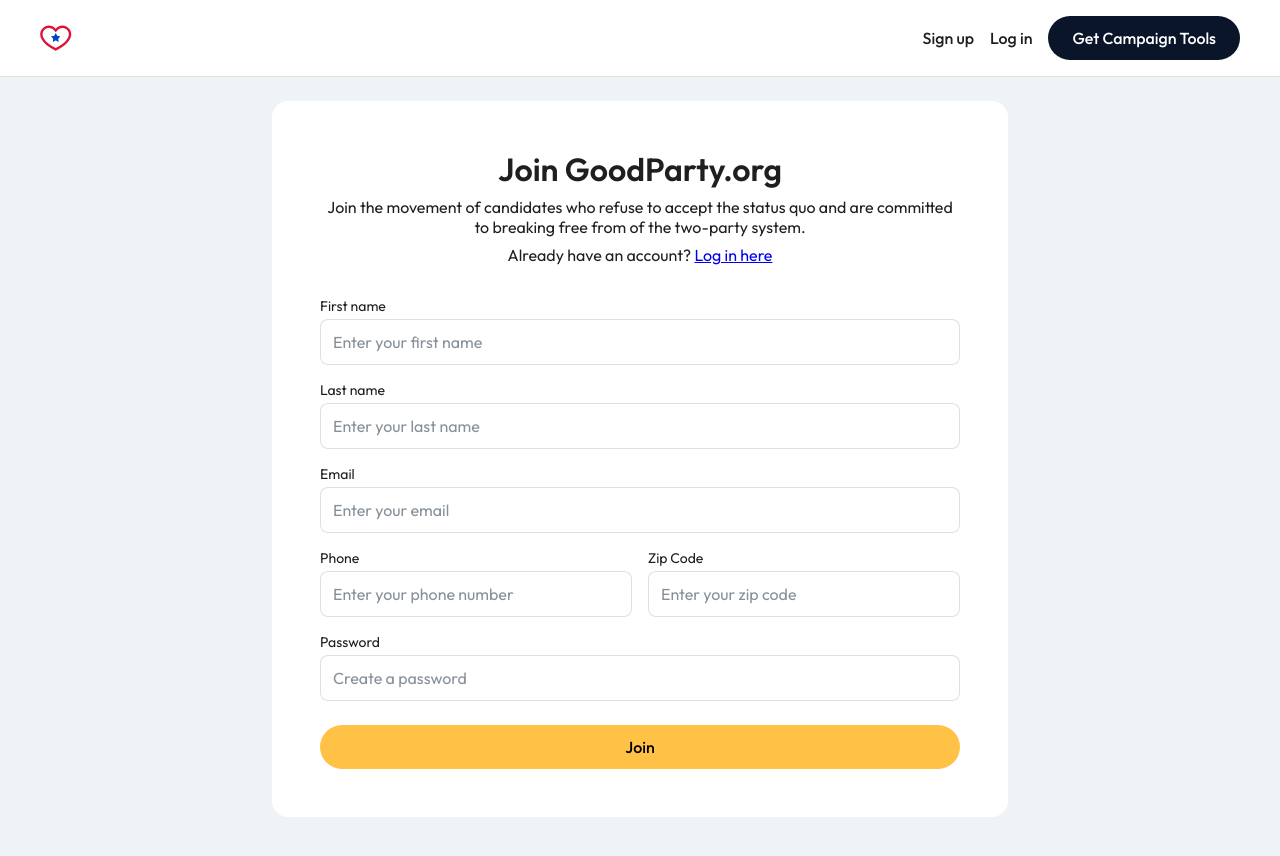
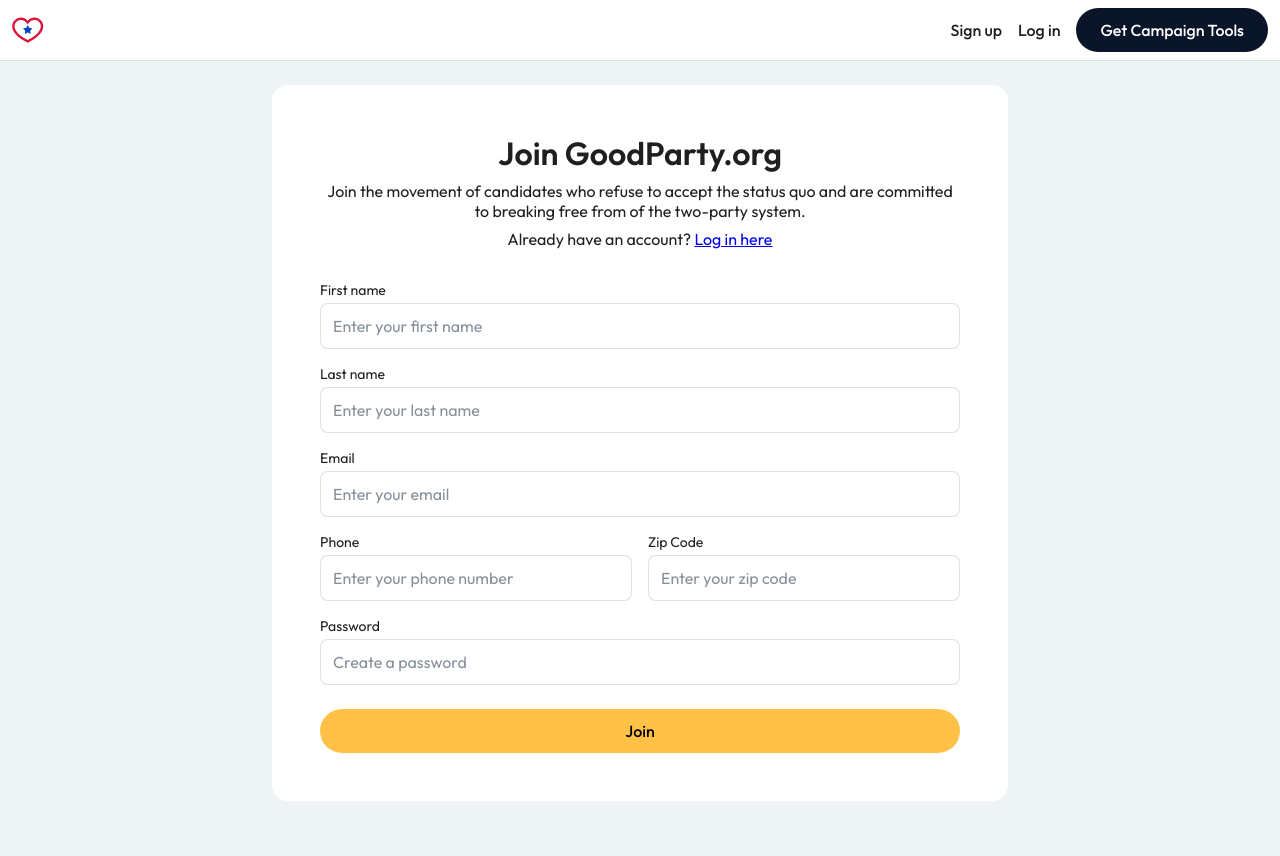
Before and after one commit to fromjustin/win-react, a React (Create React App) app: page /signup in a window 1280 px wide. Shown: the top 856 px of the page. Built offline with nearby package versions, Linux system fonts and the light colour scheme.

Commit message:
full width

```diff
--- a/src/components/TopNav.js
+++ b/src/components/TopNav.js
@@ -40,7 +40,7 @@
 
 const Nav = styled.nav`
   background: var(--white);
-  padding: 16px;
+  padding: 8px 12px;
   border-bottom: 1px solid var(--border);
 `;
 
@@ -48,7 +48,6 @@
   display: flex;
   align-items: center;
   justify-content: space-between;
-  max-width: 1200px;
   margin: 0 auto;
 `;
 
@@ -124,6 +123,7 @@
 
 const AccountMenu = styled.div`
   display: none;
+  padding: 8px;
 
   @media (min-width: 1024px) {
     display: flex;
```
